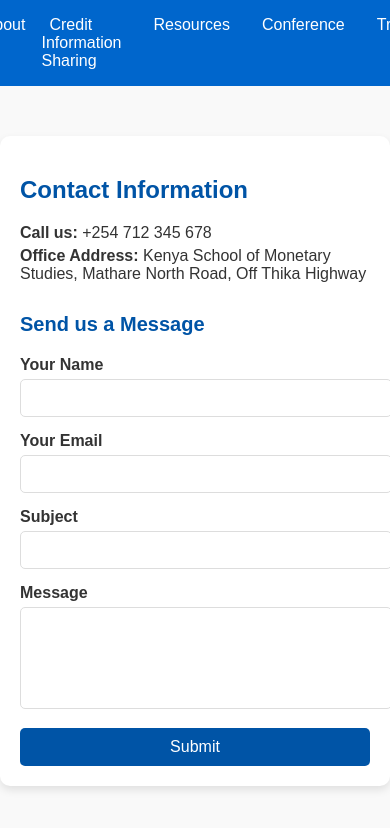
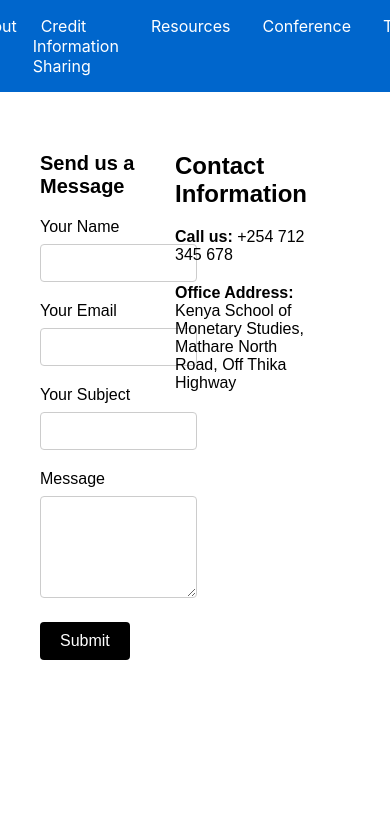
Before and after one commit to kimutaieddy/The-Verve, a React (Create React App) app in the folder client-end/: page /contact in a window 390 px wide. Shown: the top 828 px of the page. Built offline with nearby package versions, Linux system fonts and the light colour scheme.

Commit message:
Refactor contact component layout and styles for improved responsiveness and readability

```diff
--- a/client-end/src/contact.css
+++ b/client-end/src/contact.css
@@ -1,84 +1,70 @@
-/* ContactUs.css */
-body {
-    font-family: 'Montserrat', sans-serif;
-    background-color: #f9f9f9;
-    margin: 0;
-    padding: 0;
-  }
-
 .contact-us-page {
-    max-width: 800px;
-    margin: 50px auto;
-    padding: 20px;
-    background: #ffffff;
-    border-radius: 10px;
-    box-shadow: 0 4px 8px rgba(0, 0, 0, 0.1);
+  display: flex;
+  justify-content: space-between;
+  align-items: flex-start;
+  padding: 40px;
+  font-family: Arial, sans-serif;
 }
 
 .contact-info {
-    margin-bottom: 30px;
+  flex: 1;
+  max-width: 400px;
+  margin-right: 40px;
 }
 
 .contact-info h2 {
   font-size: 24px;
-    color: #0054a6;
+  margin-bottom: 20px;
 }
 
 .contact-info p {
   font-size: 16px;
-    margin: 5px 0;
-    color: #333;
+  margin-bottom: 20px;
+}
+
+.contact-info strong {
+  font-weight: bold;
+}
+
+.contact-form {
+  flex: 1;
+  max-width: 500px;
 }
 
 .contact-form h3 {
   font-size: 20px;
   margin-bottom: 20px;
-    color: #0054a6;
 }
 
 .form-group {
-    margin-bottom: 15px;
+  margin-bottom: 20px;
 }
 
 .form-group label {
   display: block;
-    margin-bottom: 5px;
-    font-weight: bold;
-    color: #333;
+  font-size: 16px;
+  margin-bottom: 8px;
 }
 
 .form-group input,
 .form-group textarea {
   width: 100%;
   padding: 10px;
-    border: 1px solid #ddd;
-    border-radius: 5px;
   font-size: 14px;
+  border: 1px solid #ccc;
+  border-radius: 4px;
 }
 
-  .form-group input:focus,
-  .form-group textarea:focus {
-    border-color: #0054a6;
-    outline: none;
+button.submit-btn {
+  background-color: #000;
+  color: #fff;
+  padding: 10px 20px;
+  font-size: 16px;
+  border: none;
+  border-radius: 4px;
+  cursor: pointer;
 }
 
-  textarea {
-    resize: none;
+button.submit-btn:hover {
+  background-color: #333;
 }
-
-  .submit-btn {
-    display: block;
-    width: 100%;
-    padding: 10px;
-    background: #0054a6;
-    color: #fff;
-    border: none;
-    border-radius: 5px;
-    font-size: 16px;
-    cursor: pointer;
-    transition: background 0.3s;
-  }
-
-  .submit-btn:hover {
-    background: #004080;
-  }
--- a/client-end/src/contact.jsx
+++ b/client-end/src/contact.jsx
@@ -1,4 +1,3 @@
-// ContactUs.jsx
 import React, { useState } from 'react';
 import './Contact.css';
 
@@ -10,9 +9,8 @@
     message: '',
   });
 
-  const handleChange = (e) => {
-    const { name, value } = e.target;
-    setFormData({ ...formData, [name]: value });
+  const handleChange = ({ target: { name, value } }) => {
+    setFormData(prevData => ({ ...prevData, [name]: value }));
   };
 
   const handleSubmit = (e) => {
@@ -22,46 +20,21 @@
 
   return (
     <div className="contact-us-page">
-      <div className="contact-info">
-        <h2>Contact Information</h2>
-        <p><strong>Call us:</strong> +254 712 345 678</p>
-        <p><strong>Office Address:</strong> Kenya School of Monetary Studies, Mathare North Road, Off Thika Highway</p>
-      </div>
       <form className="contact-form" onSubmit={handleSubmit}>
         <h3>Send us a Message</h3>
-        <div className="form-group">
-          <label htmlFor="name">Your Name</label>
-          <input
-            type="text"
-            id="name"
-            name="name"
-            value={formData.name}
-            onChange={handleChange}
-            required
-          />
-        </div>
-        <div className="form-group">
-          <label htmlFor="email">Your Email</label>
-          <input
-            type="email"
-            id="email"
-            name="email"
-            value={formData.email}
-            onChange={handleChange}
-            required
-          />
-        </div>
-        <div className="form-group">
-          <label htmlFor="subject">Subject</label>
-          <input
-            type="text"
-            id="subject"
-            name="subject"
-            value={formData.subject}
-            onChange={handleChange}
-            required
-          />
-        </div>
+        {['name', 'email', 'subject'].map((field) => (
+          <div className="form-group" key={field}>
+            <label htmlFor={field}>Your {field.charAt(0).toUpperCase() + field.slice(1)}</label>
+            <input
+              type={field === 'email' ? 'email' : 'text'}
+              id={field}
+              name={field}
+              value={formData[field]}
+              onChange={handleChange}
+              required
+            />
+          </div>
+        ))}
         <div className="form-group">
           <label htmlFor="message">Message</label>
           <textarea
@@ -75,6 +48,12 @@
         </div>
         <button type="submit" className="submit-btn">Submit</button>
       </form>
+
+      <div className="contact-info">
+        <h2>Contact Information</h2>
+        <p><strong>Call us:</strong> +254 712 345 678</p>
+        <p><strong>Office Address:</strong> Kenya School of Monetary Studies, Mathare North Road, Off Thika Highway</p>
+      </div>
     </div>
   );
 };
```
Lines whose indentation alone changed are shown as unchanged.
